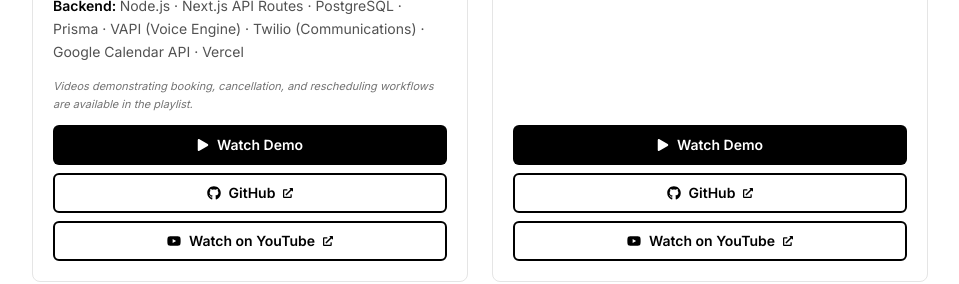
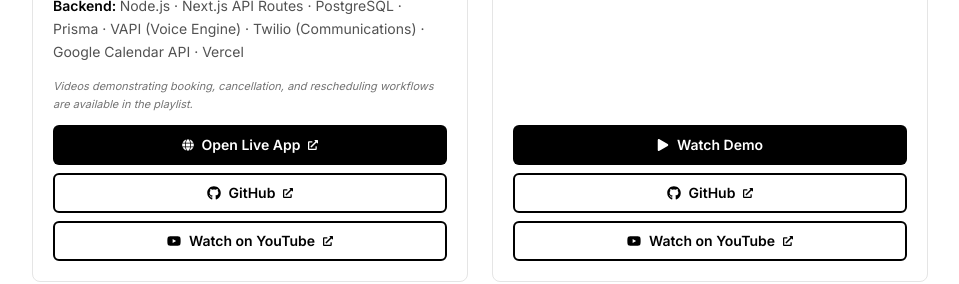
Before and after one commit to Muqadas1234/My-portfolio, a React (Vite) app: page / in a window 1280 px wide. Shown: the part 3520-3804 px from the top of the page, without its empty margins (160-1119 px from the left). Built offline with nearby package versions, Linux system fonts and the light colour scheme.

Commit message:
Add live demo link to AI-Powered Hospital Appointment Voice Agent & Management System

```diff
--- a/src/data/portfolioData.js
+++ b/src/data/portfolioData.js
@@ -453,6 +453,7 @@
 V. Conflict Resolution: Real-time slot verification to prevent double-booking.`,
     note: 'Videos demonstrating booking, cancellation, and rescheduling workflows are available in the playlist.',
     github: 'https://github.com/Muqadas1234/AI-powered-hospital-appointment-agent',
+    demo: 'https://ai-powered-hospital-appointment-age.vercel.app/',
     youtube: 'kn9bAX83H00',
     frontend: ['React.js', 'Next.js'],
     backend: ['Node.js', 'Next.js API Routes', 'PostgreSQL', 'Prisma', 'VAPI (Voice Engine)', 'Twilio (Communications)', 'Google Calendar API', 'Vercel'],
```
